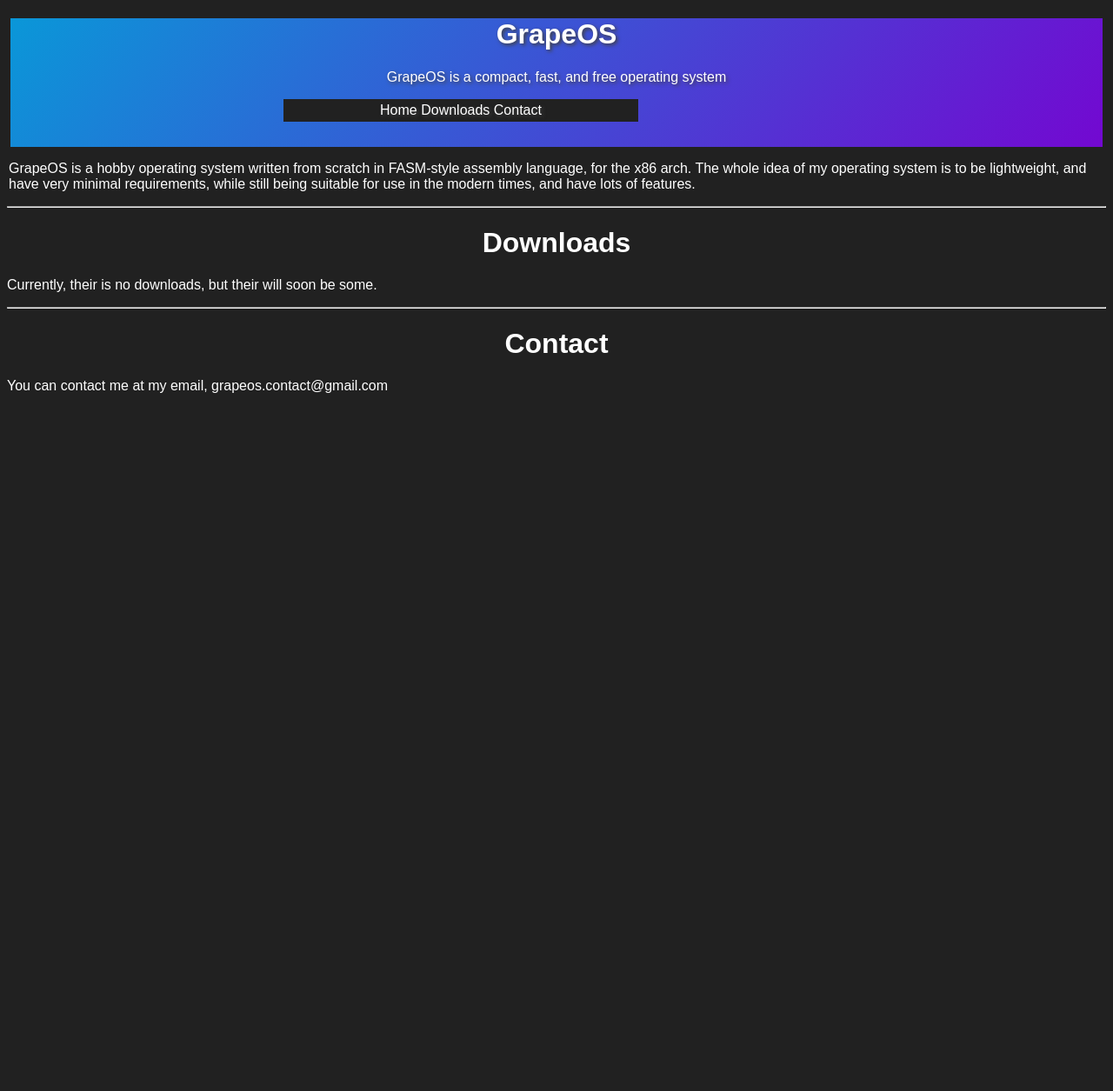
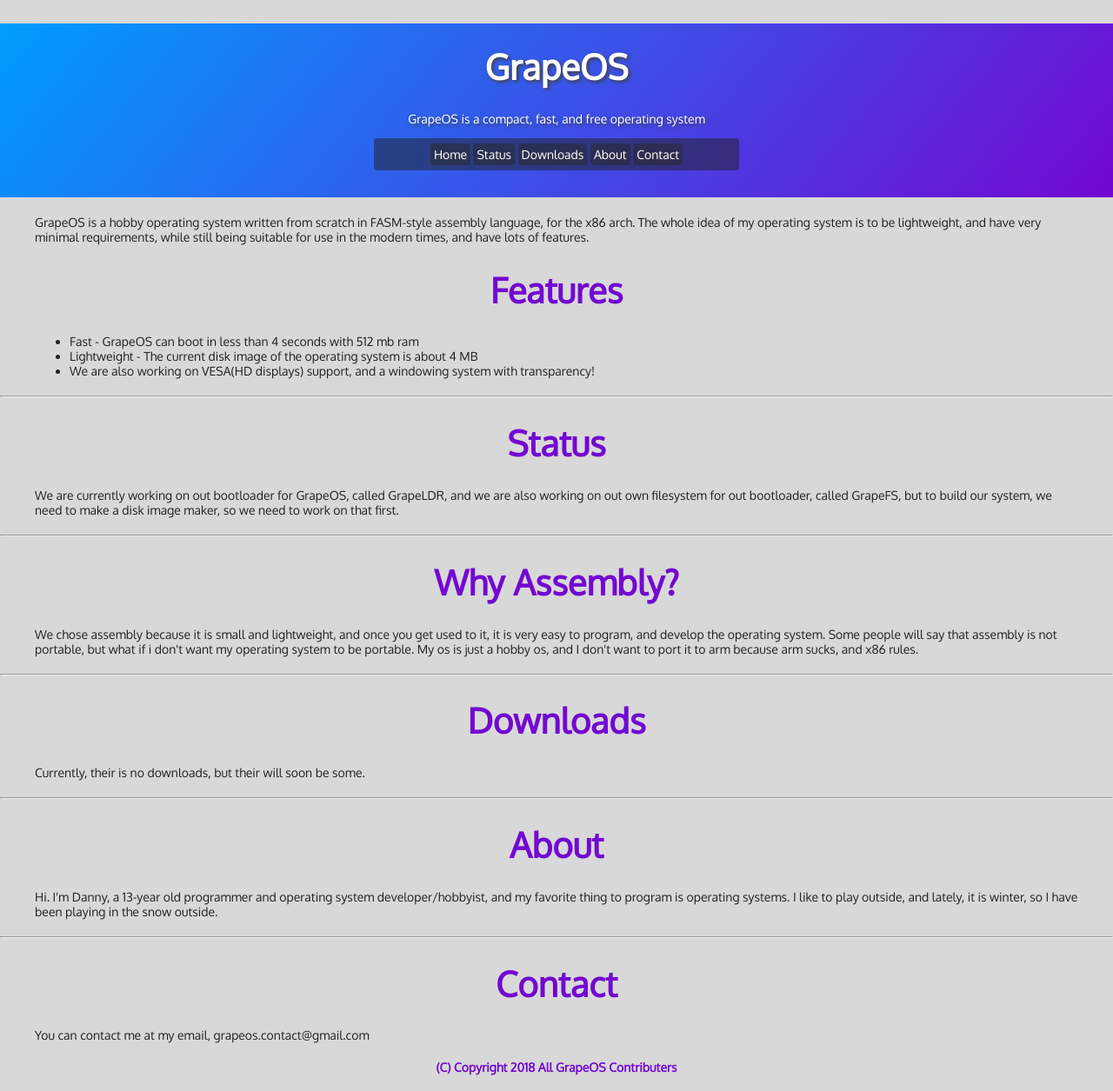
Before and after one commit to grape-os/grape-os.github.io, a plain HTML site: page index.html in a window 1280 px wide. Shown: the whole page at 87% size. Before the commit the page ends 800 px from the top, so only its background shows below. Drawn offline with Linux system fonts and the light colour scheme.

Commit message:
Update index.html

```diff
--- a/index.html
+++ b/index.html
@@ -2,25 +2,54 @@
 <html>
 	<head>
 		<title>GrapeOS</title>
+		<link href="https://fonts.googleapis.com/css?family=Oxygen" rel="stylesheet">
 		<style>
 			body {
-				background-color: #212121;
 				font-family: sans-serif;
-				color: white;
+				color: #212121;
+				margin: 0;
+				font-size: 14px;
+				font-family: 'Oxygen', sans-serif;
+				background-color: #d8d8d8;
+				padding: 0px;
+			}
+			h1 {
+			    color: #7308D1;
+			    font-size: 40px;
+			}
+			#topbar h1 {
+			    color: white;
 			}
 			#topbar {
 				text-align: center;
 				margin: 4px;
 				text-shadow: 2px 2px 4px #404040;
 				color: white;
-				background-image: linear-gradient(130deg, #0a97d8, #7308d1);
-				height: 148px;
+				background-image: linear-gradient(130deg, #009dff, #7308d1);
+				height: 200px;
+				margin: 0;
+
+			}
+			#topbar h1 {
+			    padding-top: 24px;
 			}
 			#navbar {
-				padding: 4px;
-				background-color: #212121;
+				padding: 10px;
+				background-color: rgba(33,33,33,0.5);
 				width: 400px;
-				margin-left: 25%;
+				margin: 0 auto;
+				border-radius: 4px;
+			}
+			#navbar a:link {
+			    background-color: rgba(40, 40, 40, 0.5);
+			    padding: 4px;
+			    transition:.5s;
+			    border-radius: 4px;
+			}
+			#navbar a:hover {
+			    background-color: rgba(100, 100, 100, 0.5);
+			    padding: 4px;
+			    transition:.5s;
 			}
 			a:link {
 				color: white;
@@ -30,8 +59,13 @@
 				color: white;
 				text-decoration: none;
 			}
-			#content {
-				margin: 2px;
+			#content, #downloads, #contact, #status, #why-asm, #about {
+			    /* margin top right bottom left */
+				margin: 20px 40px 20px 40px;
+			}
+			#copyright {
+			    color: #7308D1;
+			    font-size: 14px;
 			}
 		</style>
 	</head>
@@ -41,12 +75,32 @@
 			<p>GrapeOS is a compact, fast, and free operating system</p>
 			<div id="navbar">
 				<a href="#topbar">Home</a>
+				<a href="#status">Status</a>
 				<a href="#downloads">Downloads</a>
+				<a href="#about">About</a>
 				<a href="#contact">Contact</a>
 			</div>
 		</div>
 		<div id="content">
 			<p>GrapeOS is a hobby operating system written from scratch in FASM-style assembly language, for the x86 arch. The whole idea of my operating system is to be lightweight, and have very minimal requirements, while still being suitable for use in the modern times, and have lots of features. </p>
+			<center><h1>Features</h1></center>
+			<ul>
+			    <li>Fast - GrapeOS can boot in less than 4 seconds with 512 mb ram</li>
+			    <li>Lightweight - The current disk image of the operating system is about 4 MB</li>
+			    <li>We are also working on VESA(HD displays) support, and a windowing system with transparency!</li>
+			</ul>
+		</div>
+		<hr>
+		<div id="status">
+		    <center><h1>Status</h1></center>
+		    <p>
+		        We are currently working on out bootloader for GrapeOS, called GrapeLDR, and we are also working on out own filesystem for out bootloader, called GrapeFS, but to build our system, we need to make a disk image maker, so we need to work on that first.
+		    </p>
+		</div>
+		<hr>
+		<div id="why-asm">
+		    <center><h1>Why Assembly?</h1></center>
+		    <p>We chose assembly because it is small and lightweight, and once you get used to it, it is very easy to program, and develop the operating system. Some people will say that assembly is not portable, but what if i don't want my operating system to be portable. My os is just a hobby os, and I don't want to port it to arm because arm sucks, and x86 rules. </p>
 		</div>
 		<hr>
 		<div id="downloads">
@@ -54,9 +108,17 @@
 			<p>Currently, their is no downloads, but their will soon be some. </p>
 		</div>
 		<hr>
+		<div id="about">
+		    <center><h1>About</h1></center>
+		    <p>Hi. I'm Danny, a 13-year old programmer and operating system developer/hobbyist, and my favorite thing to program is operating systems. I like to play outside, and lately, it is winter, so I have been playing in the snow outside. </p>
+		</div>
+		<hr>
 		<div id="contact">
 			<center><h1>Contact</h1></center>
 			<p>You can contact me at my email, grapeos.contact@gmail.com</p>
 		</div>
+		<div id="copyright">
+		    <center><h4>(C) Copyright 2018 All GrapeOS Contributers</h4></center>
+		</div>
 	</body>
 </html>
```
